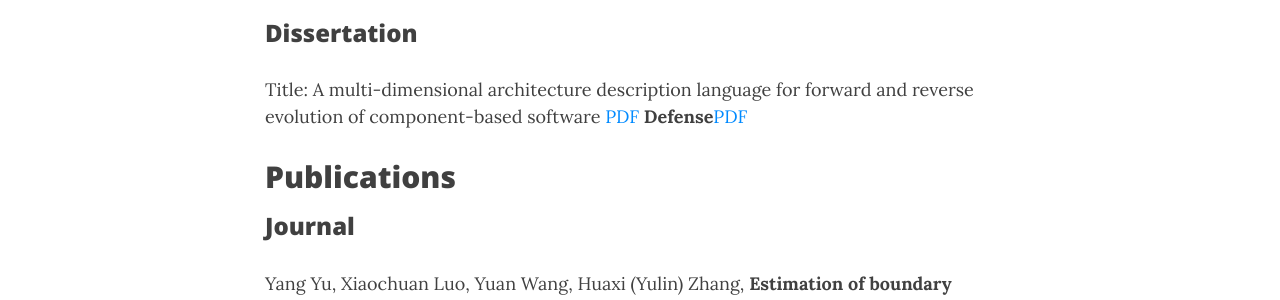
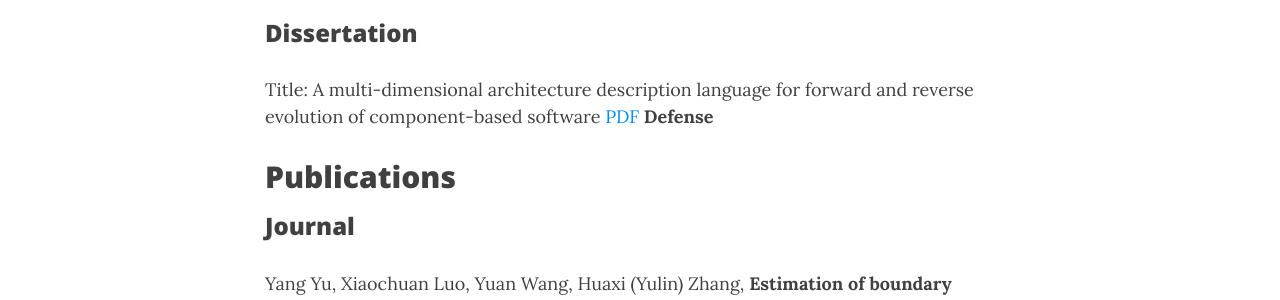
Before and after one commit to yulinz888888/yulinz888888-jekyII.github.io, a Jekyll site: the page built from publications.md, in a window 1280 px wide and 900 px high. Shown: the part 268-568 px from the top of the window. Built offline with Jekyll 4.4.1, drawn with Linux system fonts in a browser that asks for light colours; nearby versions of some CDN libraries; comment, search, counter and statistics services are not loaded.

Commit message:
Update publications.md

```diff
--- a/publications.md
+++ b/publications.md
@@ -7,7 +7,7 @@ title: Publications
 
 ### Dissertation
 
-Title: A multi-dimensional architecture description language for forward and reverse evolution of component-based software <a href="Papers/YulinMyThesis.pdf">PDF</a> **Defense**<a href="Papers/SoutenanceVersion8PDF.pdf">PDF</a>
+Title: A multi-dimensional architecture description language for forward and reverse evolution of component-based software <a href="Papers/YulinMyThesis.pdf">PDF</a> **Defense**
 
 ## Publications
 
```
